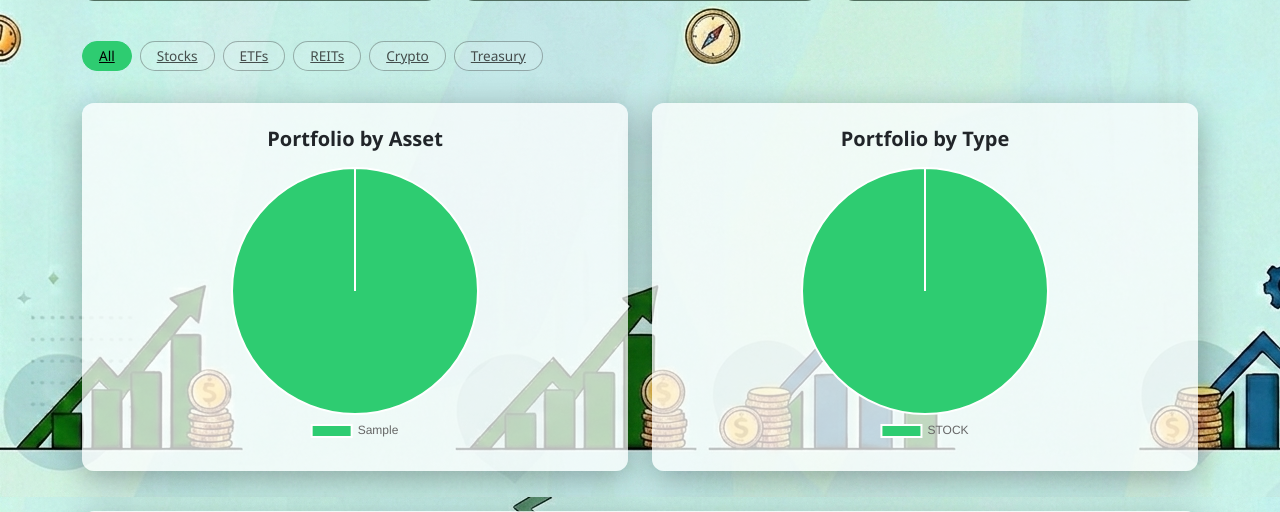
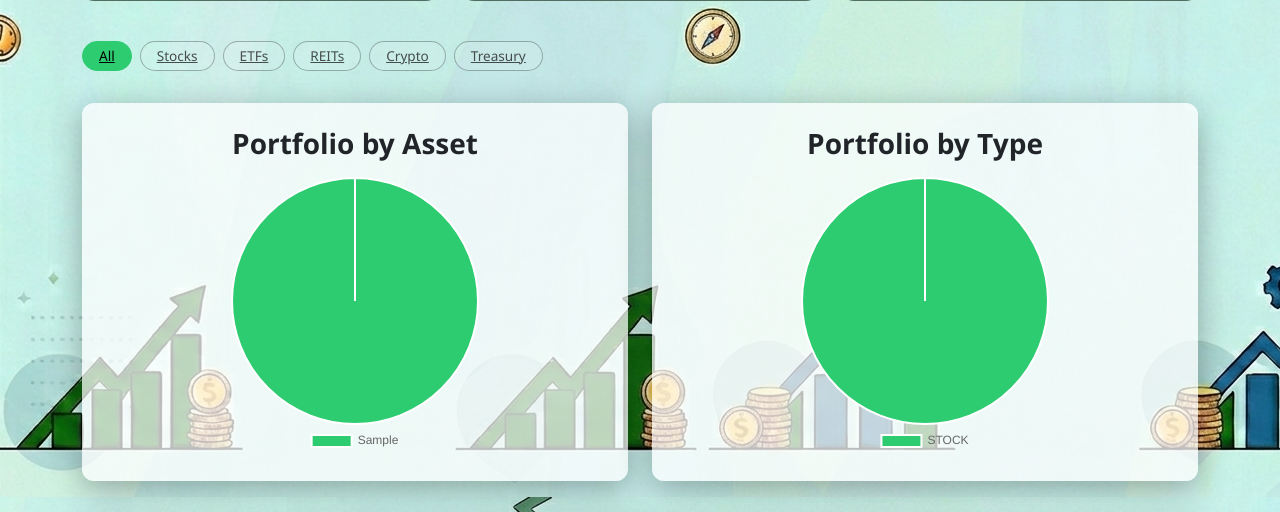
Before and after one commit to DonMarcao/ezinvester, a Django app: page /dashboard/ in a window 1280 px wide. Shown: the part 255-767 px from the top of the page. Run offline with Django 5.2, Linux system fonts and the light colour scheme; a user stored in the database is signed in; tables that the repository leaves empty hold one stand-in row (values such as "Sample post").

Commit message:
"Fix heading hierarchy: h5 to h3 in dashboard charts"

```diff
--- a/portfolio/templates/portfolio/dashboard.html
+++ b/portfolio/templates/portfolio/dashboard.html
@@ -42,7 +42,7 @@
 <div class="row mb-4">
     <div class="col-md-6 mb-3">
         <div class="card p-4">
-            <h5 class="mb-3 text-center fw-bold">Portfolio by Asset</h5>
+            <h3 class="mb-3 text-center fw-bold">Portfolio by Asset</h3>
             <div style="position: relative; height: 280px;" class="d-flex justify-content-center">
                 <canvas id="chartByAsset"></canvas>
             </div>
@@ -50,7 +50,7 @@
     </div>
     <div class="col-md-6 mb-3">
         <div class="card p-4">
-            <h5 class="mb-3 text-center fw-bold">Portfolio by Type</h5>
+            <h3 class="mb-3 text-center fw-bold">Portfolio by Type</h3>
             <div style="position: relative; height: 280px;" class="d-flex justify-content-center">
                 <canvas id="chartByType"></canvas>
             </div>
```
